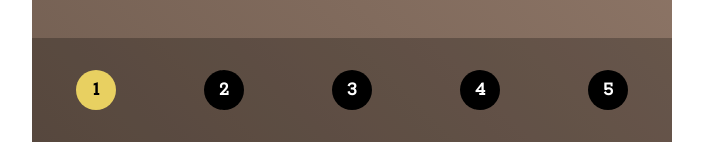
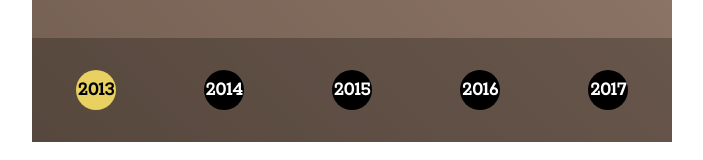
Before and after one commit to mandarinx/hg-reigns, a website: page index.html in a window 1280 px wide. Both pictures are taken after a click on the link "Start". Shown: the part 578-738 px from the top of the page, without its empty margins (288-991 px from the left). Drawn offline with Linux system fonts and the light colour scheme.

Commit message:
Changed label on years

```diff
--- a/index.html
+++ b/index.html
@@ -66,11 +66,11 @@
             <div class="g_padding"></div>
 
             <div class="g_progress_years">
-                <div class="g_year" id="year_0">1</div>
-                <div class="g_year" id="year_1">2</div>
-                <div class="g_year" id="year_2">3</div>
-                <div class="g_year" id="year_3">4</div>
-                <div class="g_year" id="year_4">5</div>
+                <div class="g_year" id="year_0">2013</div>
+                <div class="g_year" id="year_1">2014</div>
+                <div class="g_year" id="year_2">2015</div>
+                <div class="g_year" id="year_3">2016</div>
+                <div class="g_year" id="year_4">2017</div>
             </div>
         </div>
 
```
